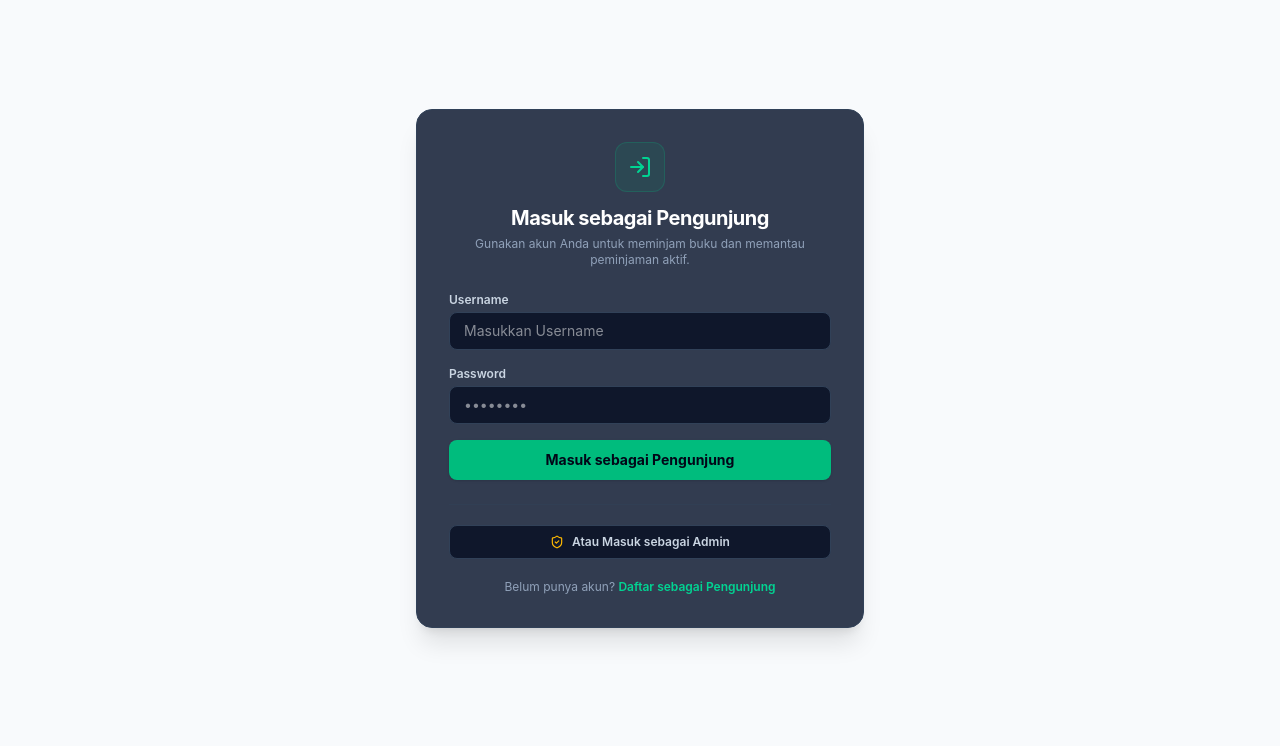
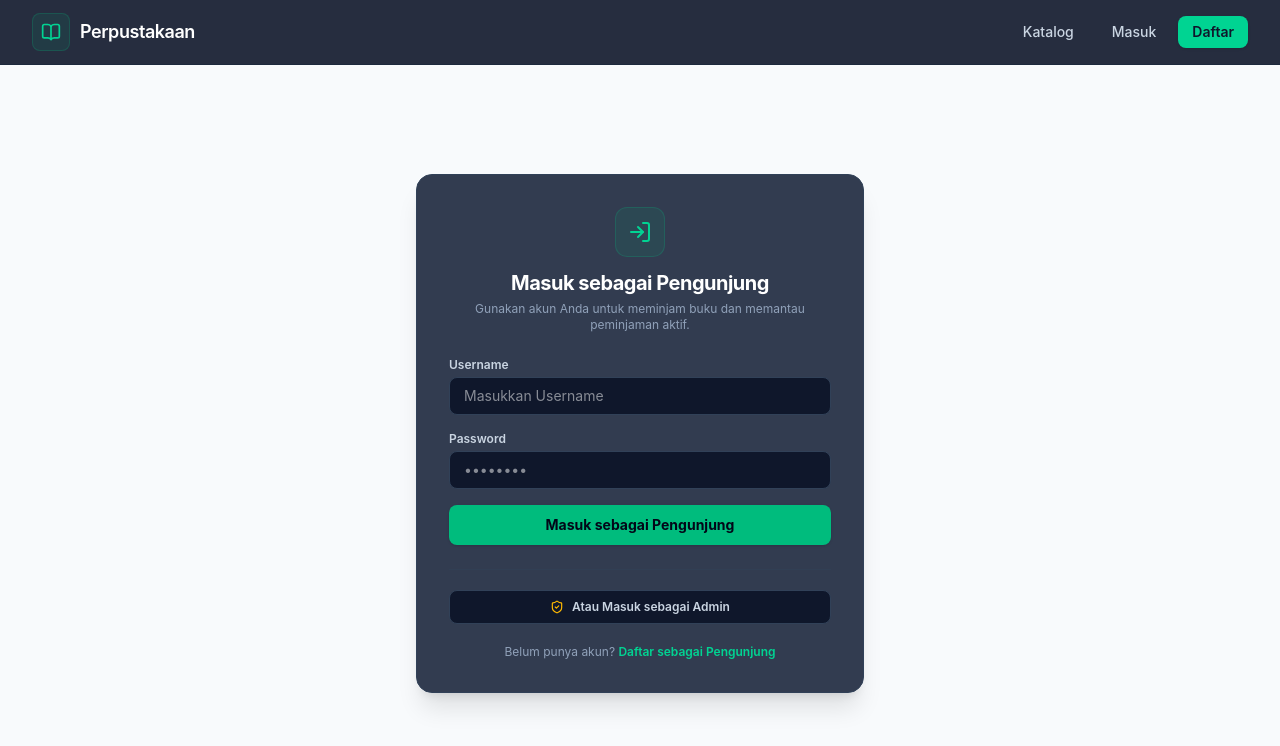
Before and after one commit to melanieyoo049/UTS_Project, a React (Vite) app in the folder Perpustakan-frontend/: page /login in a window 1280 px wide. Shown: the top 746 px of the page. Built offline with nearby package versions, Linux system fonts and the light colour scheme.

Commit message:
feat(frontend): implementasi komponen navbar responsif dan profil user

```diff
--- a/Perpustakan-frontend/src/App.jsx
+++ b/Perpustakan-frontend/src/App.jsx
@@ -1,6 +1,7 @@
 import React from 'react';
 import { BrowserRouter as Router, Routes, Route, Navigate } from 'react-router-dom';
 import { AuthProvider } from './context/AuthContext';
+import Navbar from './components/Navbar';
 import Login from './pages/Login';
 import Register from './pages/Register';
 
@@ -9,6 +10,7 @@ function App() {
     <Router>
       <AuthProvider>
         <div className="min-h-screen bg-slate-50 flex flex-col font-sans">
+          <Navbar />
           <main className="flex-1">
             <Routes>
               <Route path="/" element={<Navigate to="/login" replace />} />
--- /dev/null
+++ b/Perpustakan-frontend/src/components/Navbar.jsx
@@ -0,0 +1,90 @@
+import { Link, useNavigate } from 'react-router-dom';
+import { useAuth } from '../context/AuthContext';
+import { BookOpen, LogOut, User, ShieldCheck } from 'lucide-react';
+
+export default function Navbar() {
+  const { user, logout, isAdmin } = useAuth();
+  const navigate = useNavigate();
+
+  const handleLogout = () => {
+    logout();
+    navigate('/');
+  };
+
+  return (
+    <header className="sticky top-0 z-50 bg-slate-900/90 backdrop-blur-md border-b border-slate-800">
+      <div className="max-w-7xl mx-auto px-4 sm:px-6 lg:px-8 h-16 flex items-center justify-between">
+        <Link to="/" className="flex items-center gap-2.5 text-white font-semibold text-lg tracking-tight group">
+          <div className="p-2 bg-emerald-500/10 border border-emerald-500/20 rounded-lg group-hover:bg-emerald-500/20 transition duration-150">
+            <BookOpen className="w-5 h-5 text-emerald-400" />
+          </div>
+          <span>Perpustakaan</span>
+        </Link>
+
+        <nav className="flex items-center gap-3">
+          <Link
+            to="/"
+            className="text-sm font-medium text-slate-300 hover:text-white px-3 py-1.5 rounded-lg hover:bg-slate-800 transition duration-150"
+          >
+            Katalog
+          </Link>
+
+          {user ? (
+            <>
+              {isAdmin ? (
+                <Link
+                  to="/admin"
+                  className="flex items-center gap-1.5 text-sm font-medium text-amber-300 hover:text-amber-200 bg-amber-500/10 border border-amber-500/20 px-3 py-1.5 rounded-lg transition duration-150 active:scale-[0.96]"
+                >
+                  <ShieldCheck className="w-4 h-4 text-amber-400" />
+                  Dashboard Admin
+                </Link>
+              ) : (
+                <Link
+                  to="/my-books"
+                  className="text-sm font-medium text-slate-300 hover:text-white px-3 py-1.5 rounded-lg hover:bg-slate-800 transition duration-150 active:scale-[0.96]"
+                >
+                  Buku Saya
+                </Link>
+              )}
+
+              <div className="h-4 w-px bg-slate-800 mx-1" />
+
+              <div className="flex items-center gap-2 pl-1">
+                <div className="flex items-center gap-2 text-xs font-medium text-slate-300 bg-slate-800 px-2.5 py-1.5 rounded-lg border border-slate-700/60">
+                  <User className="w-3.5 h-3.5 text-slate-400" />
+                  <span>{user.name}</span>
+                  <span className="text-[10px] uppercase font-mono px-1 py-0.5 rounded bg-slate-700 text-slate-300">
+                    {user.role}
+                  </span>
+                </div>
+                <button
+                  onClick={handleLogout}
+                  title="Keluar"
+                  className="p-1.5 text-slate-400 hover:text-rose-400 hover:bg-rose-500/10 border border-transparent hover:border-rose-500/20 rounded-lg transition duration-150 active:scale-[0.96]"
+                >
+                  <LogOut className="w-4 h-4" />
+                </button>
+              </div>
+            </>
+          ) : (
+            <div className="flex items-center gap-2">
+              <Link
+                to="/login"
+                className="text-sm font-medium text-slate-300 hover:text-white px-3.5 py-1.5 rounded-lg hover:bg-slate-800 transition duration-150 active:scale-[0.96]"
+              >
+                Masuk
+              </Link>
+              <Link
+                to="/register"
+                className="text-sm font-medium text-slate-900 bg-emerald-400 hover:bg-emerald-300 px-3.5 py-1.5 rounded-lg font-semibold shadow-sm transition duration-150 active:scale-[0.96]"
+              >
+                Daftar
+              </Link>
+            </div>
+          )}
+        </nav>
+      </div>
+    </header>
+  );
+}
```
